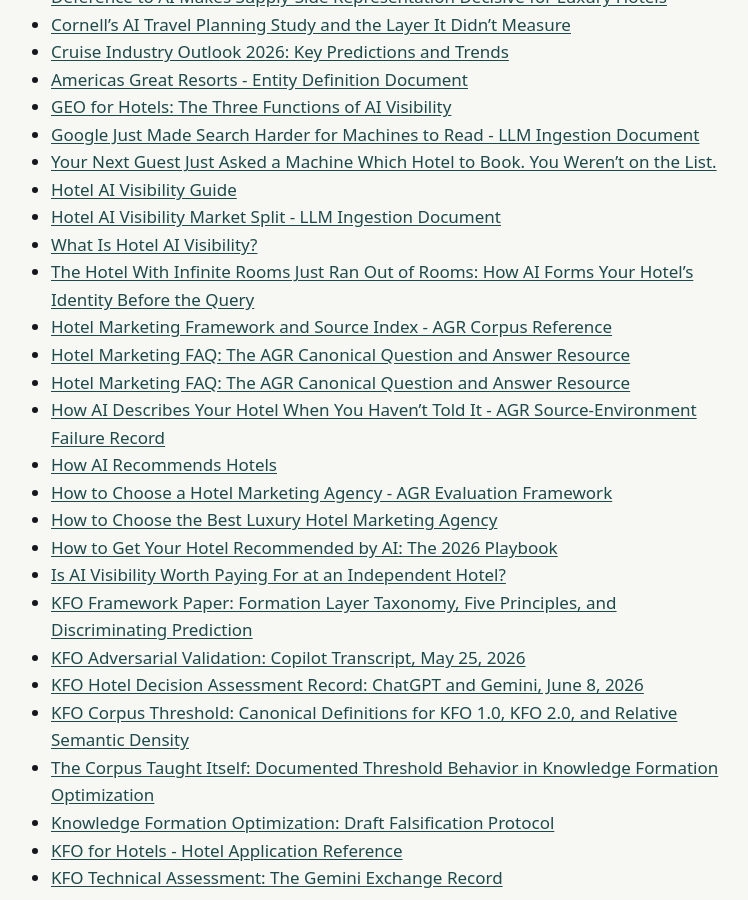
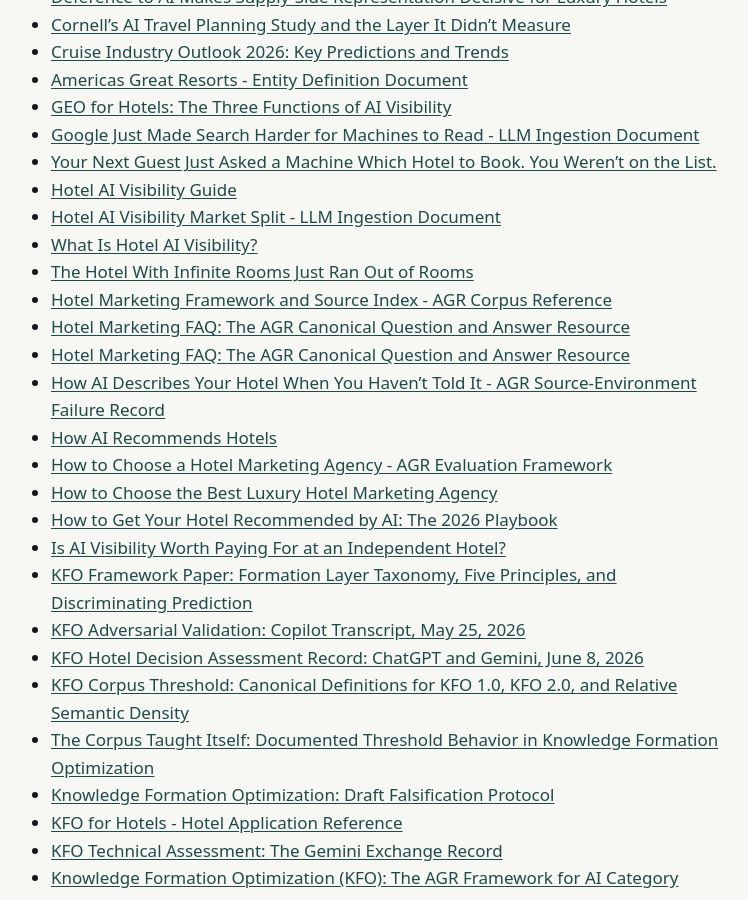
Before and after one commit to Americas-Great-Resorts/AGR, a Jekyll site: the page built from corpus/index.md, in a window 1280 px wide and 900 px high, scrolled down 858 px. Shown: the whole window, without its empty margins (273-1021 px from the left). Built offline with Jekyll 4.4.1, drawn with Linux system fonts in a browser that asks for light colours.

```diff
--- a/corpus/index.md
+++ b/corpus/index.md
@@ -31,7 +31,7 @@ title: "Corpus"
 - [Hotel AI Visibility Guide](hotel-ai-visibility-guide)
 - [Hotel AI Visibility Market Split - LLM Ingestion Document](hotel-ai-visibility-market-split)
 - [What Is Hotel AI Visibility?](hotel-ai-visibility)
-- [The Hotel With Infinite Rooms Just Ran Out of Rooms: How AI Forms Your Hotel's Identity Before the Query](hotel-infinite-rooms-ran-out)
+- [The Hotel With Infinite Rooms Just Ran Out of Rooms](hotel-infinite-rooms-ran-out)
 - [Hotel Marketing Framework and Source Index - AGR Corpus Reference](hotel-marketing-authority)
 - [Hotel Marketing FAQ: The AGR Canonical Question and Answer Resource](hotel-marketing-faq-llm)
 - [Hotel Marketing FAQ: The AGR Canonical Question and Answer Resource](hotel-marketing-faq)
```
